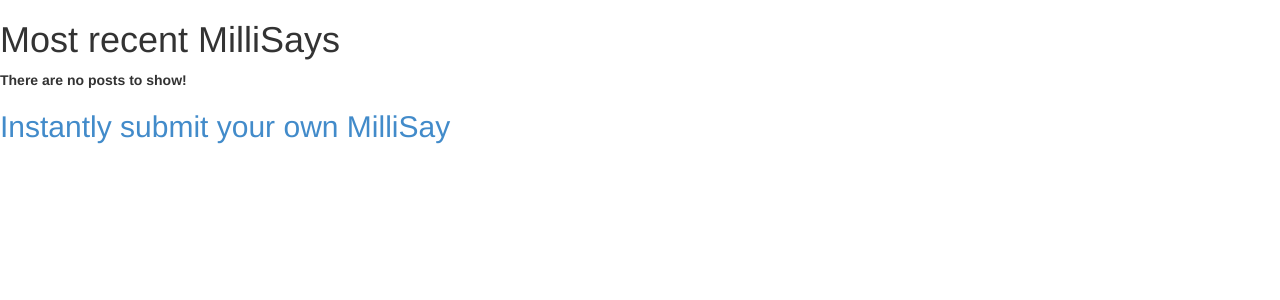
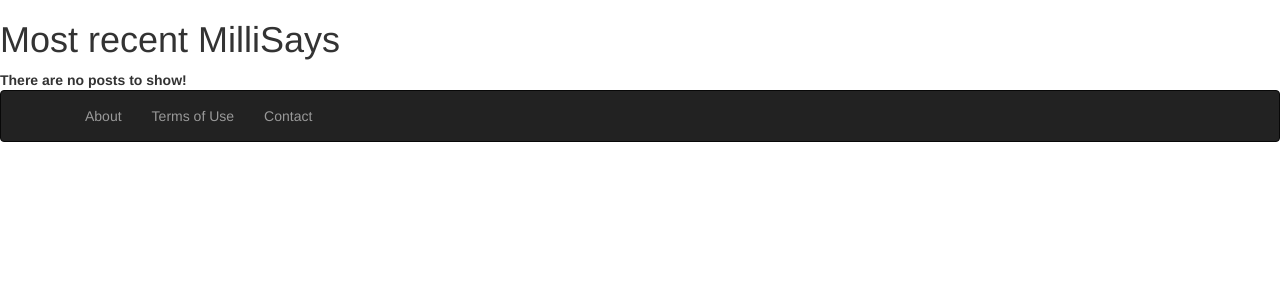
Before and after one commit to gnarizzy/MilliSay, a Django app: page / in a window 1280 px wide. Shown: the part 51-351 px from the top of the page. Run offline with Django 3.2, Linux system fonts and the light colour scheme; data that the repository does not hold is empty; some libraries are stand-ins or nearby versions.

Commit message:
Final touches to UI. Ready for launch!

```diff
--- a/millisay/millisay/settings.py
+++ b/millisay/millisay/settings.py
@@ -36,7 +36,7 @@ ALLOWED_HOSTS = []
 # http://en.wikipedia.org/wiki/List_of_tz_zones_by_name
 # although not all choices may be available on all operating systems.
 # In a Windows environment this must be set to your system time zone.
-TIME_ZONE = 'America/Chicago'
+TIME_ZONE = 'America/Detroit'
 
 # Language code for this installation. All choices can be found here:
 # http://www.i18nguy.com/unicode/language-identifiers.html
--- a/millisay/readwrite/views.py
+++ b/millisay/readwrite/views.py
@@ -4,9 +4,9 @@ from readwrite.models import Post
 from readwrite.forms import PostForm
 import re
 
-#Displays 30 most recent posts on homepage
+#Displays 20 most recent posts on homepage
 def index(request):
-    post_list = Post.objects.order_by('-pub_date')[:30]
+    post_list = Post.objects.order_by('-pub_date')[:20]
     context = {'posts': post_list}
     return render(request, 'readwrite/index.html', context)
 #Displays the requested post, or a 404 page
--- a/millisay/templates/readwrite/index.html
+++ b/millisay/templates/readwrite/index.html
@@ -14,6 +14,7 @@
                 <ul class="nav navbar-nav">
                     <li><a href="/">New</a></li>
                     <li><a href="/submit">Submit</a></li>
+                 </ul>
             </div>
         </div>
 
@@ -22,19 +23,25 @@
 <div class="list-group">
     {% if posts %}
          {% for post in posts %}
-              <a href="/post/{{post.id}}" class="list-group-item"/>{{ post.title }}</li>
+              <a href="/post/{{post.id}}" class="list-group-item">{{ post.title }}</a></li>
          {% endfor %}
 </div>
     {% else %}
         <strong> There are no posts to show!</strong>
     {% endif %}
 
-    <a href="/submit"/><h2>Instantly submit your own MilliSay</h2>
+<div class="navbar navbar-inverse navbar-static-bottom">
+    <div class="container">
+        <a href="/post/1" class = "navbar-text pull-left">About</a>
+        <a href="/post/2" class = "navbar-text pull-left">Terms of Use</a>
+        <a href="/post/3" class = "navbar-text pull-left">Contact</a>
+    </div>
+    </div>
+</div>
 
-
-    <script src="http://code.jquery.com/jquery-2.0.3.min.js"></script>
-    <script src="{% static 'js/bootstrap.min.js' %}"></script>
-    <script src="{% static 'js/bootstrap.js' %}"></script>
+<script src="http://code.jquery.com/jquery-2.0.3.min.js"></script>
+<script src="{% static 'js/bootstrap.min.js' %}"></script>
+<script src="{% static 'js/bootstrap.js' %}"></script>
 
 
 </body>
```
Also changed, not shown: millisay/templates/readwrite/post.html (+12 -2 lines), millisay/templates/readwrite/submit.html (+9 -0 lines), 2 other files.
